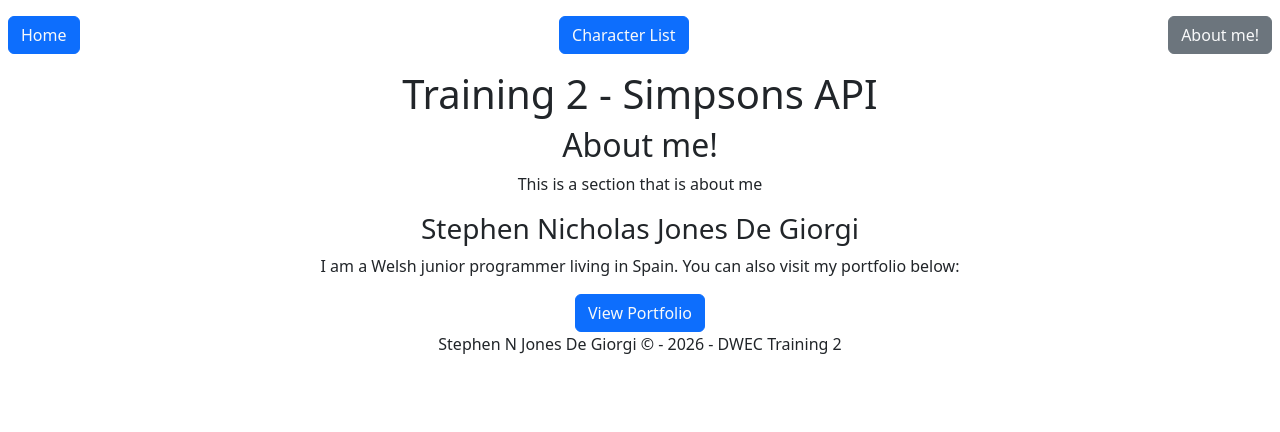
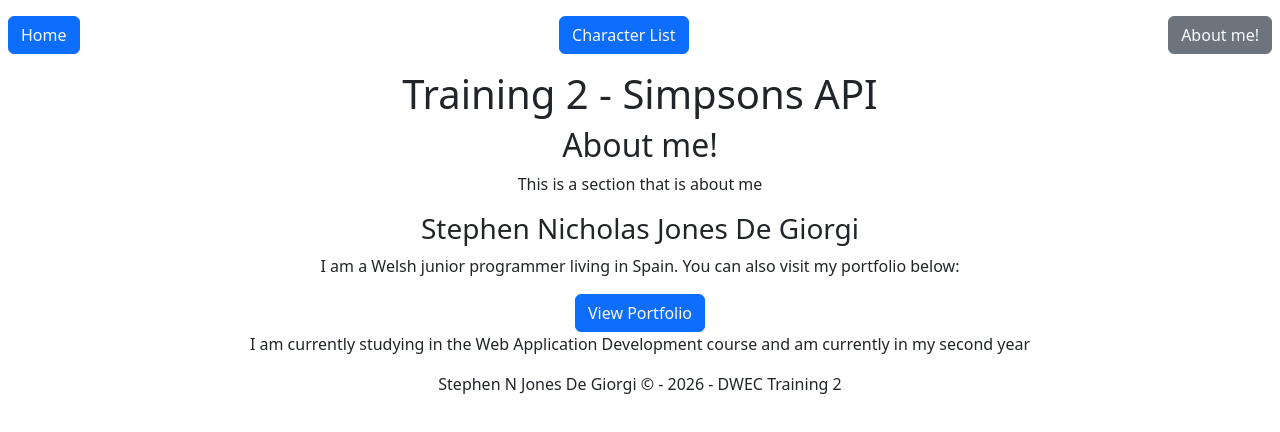
Before and after one commit to L0cksat/practice-simpson-api-dwec, an Angular app: page /about in a window 1280 px wide. Shown: the top 432 px of the page. Built offline with nearby package versions, Linux system fonts and the light colour scheme.

Commit message:
Update 2.6: Update about.html with link to portfolio and added another section of text

```diff
--- a/src/app/pages/about/about.html
+++ b/src/app/pages/about/about.html
@@ -6,6 +6,8 @@
     <h3>Stephen Nicholas Jones De Giorgi</h3>
     <p>I am a Welsh junior programmer living in Spain. You can also visit my portfolio below:</p>
     <button class="btn-primary btn">
-        <a class="text-light text-decoration-none" href="https://stephennicholasjones.com">View Portfolio</a>
+        <a class="text-light text-decoration-none" href="https://stephennicholasjones.com" target="_blank">View Portfolio</a>
     </button>
+
+    <p class="text-center">I am currently studying in the Web Application Development course and am currently in my second year</p>
 </div>
```
